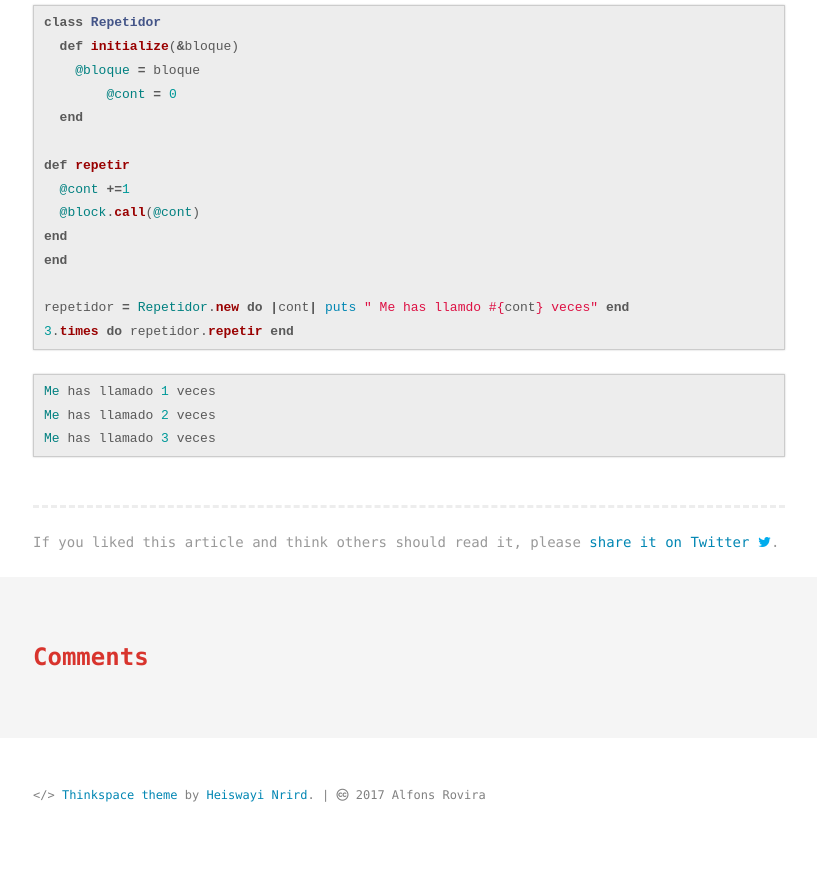
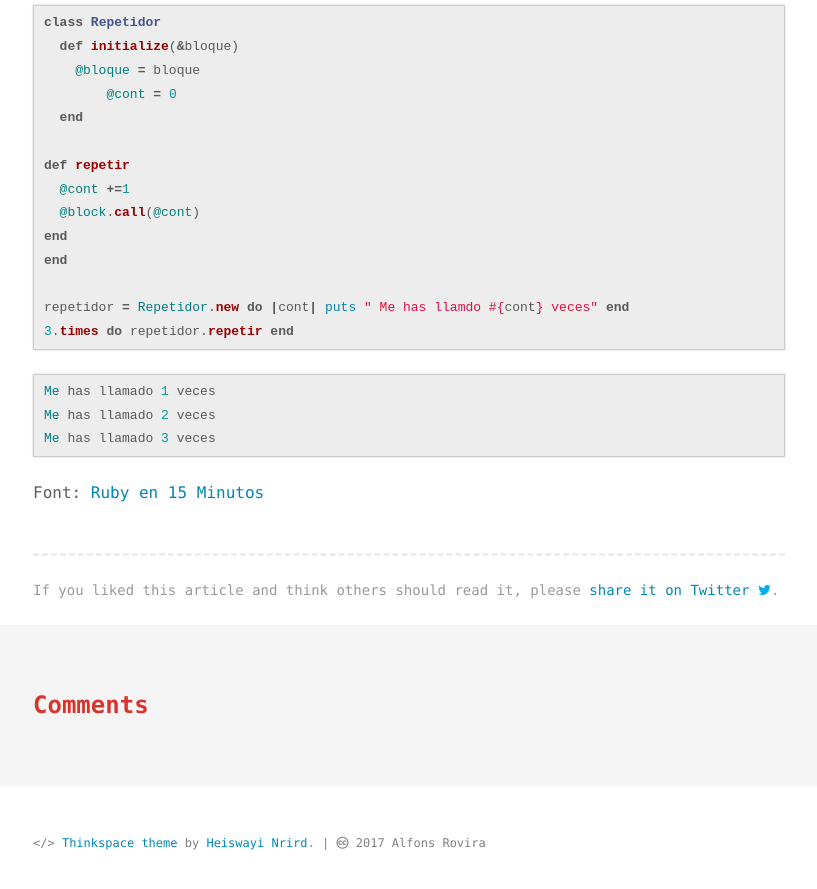
Before and after one commit to inclusa/ruby, a Jekyll site: the page built from _posts/2017-06-16-48-Blocs-i-Iteradors.md, in a window 1280 px wide and 900 px high, scrolled down 1557 px. Shown: the top 889 px of the window, without its empty margins (231-1048 px from the left). Built offline with Jekyll 4.4.1, drawn with Linux system fonts in a browser that asks for light colours; comment, search, counter and statistics services are not loaded; before the commit the page ends 2409 px from its top, so only the background shows below that.

Commit message:
Fonamentació

````diff
--- a/_posts/2017-06-16-48-Blocs-i-Iteradors.md
+++ b/_posts/2017-06-16-48-Blocs-i-Iteradors.md
@@ -86,3 +86,5 @@ Me has llamado 1 veces
 Me has llamado 2 veces
 Me has llamado 3 veces
 ```
+
+Font: [Ruby en 15 Minutos](http://rubytutorial.wikidot.com/ruby-15-minutos#toc20)
````
